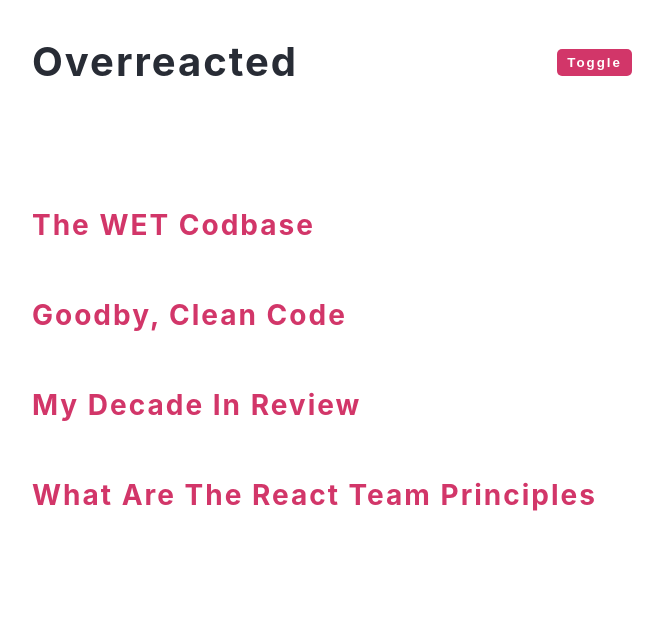
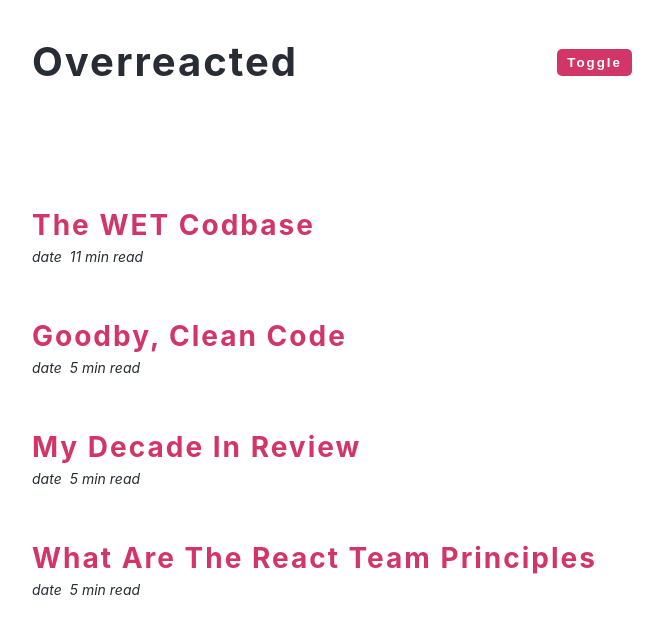
Before and after one commit to jos3ph-m/Dark-Mode, a React (Create React App) app: page / in a window 1280 px wide. Shown: the top 634 px of the page, without its empty margins (308-971 px from the left). Built offline with nearby package versions, Linux system fonts and the light colour scheme.

Commit message:
Getting started

```diff
--- a/src/Article.js
+++ b/src/Article.js
@@ -4,7 +4,10 @@
   return (
     <article className="post">
       <h2>{title}</h2>
-      <div className="post-info"></div>
+      <div className="post-info">
+        <span>date</span>
+        <span>{length} min read</span>
+      </div>
     </article>
   );
 };
```
